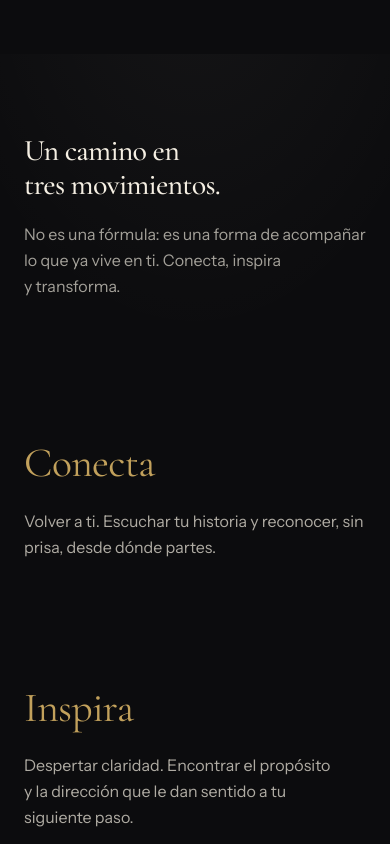
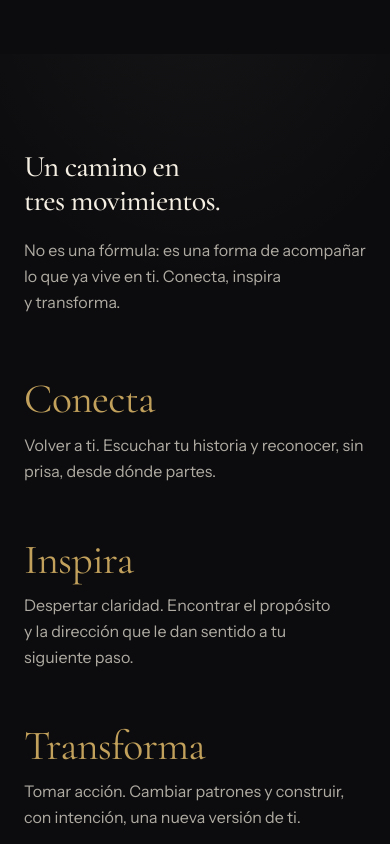
Before and after one commit to JHStudio-dev/ZinaSinergia-web, a Next.js app: page / in a window 390 px wide. Shown: the part 1680-2524 px from the top of the page. Built offline with nearby package versions, Linux system fonts and the light colour scheme.

Commit message:
style: method mobile layout and step length

```diff
--- a/src/components/sections/Method.tsx
+++ b/src/components/sections/Method.tsx
@@ -35,20 +35,46 @@ export function Method() {
 
   return (
     <section id="metodo" className="zs-surface scroll-mt-24">
-      <Container>
-        <div className="lg:flex lg:gap-12 xl:gap-20">
-          <div className="lg:w-[42%]">
-            <div className="py-20 lg:sticky lg:top-0 lg:flex lg:h-screen lg:flex-col lg:justify-center lg:py-0">
+      <Container className="py-24 sm:py-32 lg:hidden">
+        <AnimatedReveal className="max-w-3xl">
+          <h2 className="font-display text-3xl font-medium leading-[1.12] tracking-tight text-ivory sm:text-4xl">
+            {method.title}
+          </h2>
+          <p className="mt-5 max-w-xl text-base leading-relaxed text-ivory/70 sm:text-lg">
+            {method.intro}
+          </p>
+        </AnimatedReveal>
+
+        <div className="mt-16 flex flex-col gap-14 sm:mt-20 sm:gap-16">
+          {method.steps.map((step, index) => (
+            <AnimatedReveal key={step.title} delay={index * 110}>
+              <div className="flex flex-col gap-3">
+                <h3 className="font-display text-[2.6rem] leading-[0.97] text-gold sm:text-6xl">
+                  {step.title}
+                </h3>
+                <p className="max-w-xl text-base leading-relaxed text-ivory/70 sm:text-lg">
+                  {step.description}
+                </p>
+              </div>
+            </AnimatedReveal>
+          ))}
+        </div>
+      </Container>
+
+      <Container className="hidden lg:block">
+        <div className="flex gap-12 xl:gap-20">
+          <div className="w-[42%]">
+            <div className="sticky top-0 flex h-screen flex-col justify-center">
               <AnimatedReveal>
-                <h2 className="font-display text-3xl font-medium leading-[1.12] tracking-tight text-ivory sm:text-4xl lg:text-5xl">
+                <h2 className="font-display text-5xl font-medium leading-[1.12] tracking-tight text-ivory">
                   {method.title}
                 </h2>
-                <p className="mt-5 max-w-md text-base leading-relaxed text-ivory/65 sm:text-lg">
+                <p className="mt-5 max-w-md text-lg leading-relaxed text-ivory/65">
                   {method.intro}
                 </p>
               </AnimatedReveal>
 
-              <ul className="mt-12 hidden flex-col gap-5 lg:flex">
+              <ul className="mt-12 flex flex-col gap-5">
                 {method.steps.map((step, index) => (
                   <li
                     key={step.title}
@@ -68,18 +94,18 @@ export function Method() {
             </div>
           </div>
 
-          <div ref={stepsRef} className="lg:w-[58%]">
+          <div ref={stepsRef} className="w-[58%]">
             {method.steps.map((step, index) => (
               <div
                 key={step.title}
                 data-step={index}
-                className="flex flex-col justify-center py-16 lg:min-h-screen lg:py-0"
+                className="flex min-h-[125vh] flex-col justify-center"
               >
                 <AnimatedReveal>
-                  <h3 className="font-display text-[2.6rem] leading-[0.97] text-gold sm:text-6xl lg:text-7xl">
+                  <h3 className="font-display text-7xl leading-[0.97] text-gold">
                     {step.title}
                   </h3>
-                  <p className="mt-6 max-w-md text-base leading-relaxed text-ivory/70 sm:text-lg">
+                  <p className="mt-6 max-w-md text-lg leading-relaxed text-ivory/70">
                     {step.description}
                   </p>
                 </AnimatedReveal>
```
